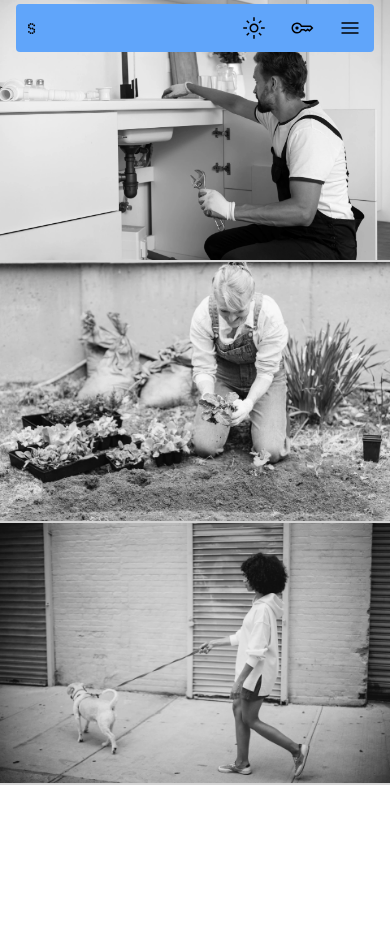
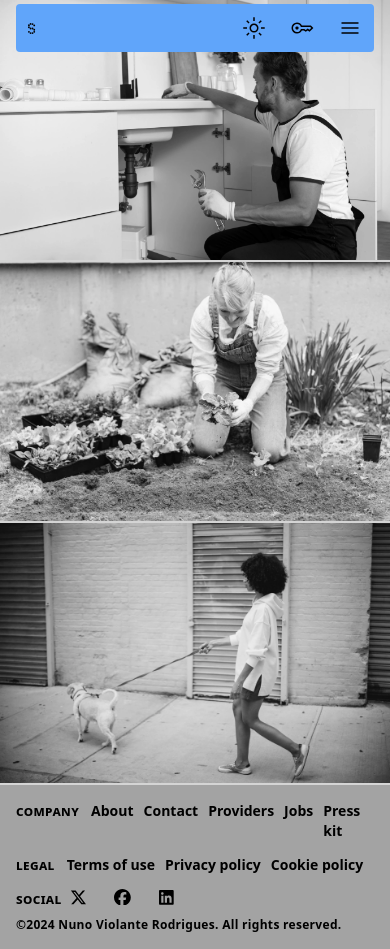
Before and after one commit to NVR-2023/45-Solutioner-2.0, a Next.js app: page / in a window 390 px wide. Before the commit the page ends 844 px from the top, so only its background shows below. Built offline with nearby package versions, Linux system fonts and the light colour scheme.

Commit message:
fix(footer): fix footer layout on mobile

```diff
--- a/src/app/layout.tsx
+++ b/src/app/layout.tsx
@@ -1,12 +1,11 @@
 import type { Metadata } from "next";
 import { aperçuFont } from "@/utils/functions/localfontloader";
-import { ThemeContextProvider } from "@/contexts/theme-context";
 
 import "./globals.css";
 
 export const metadata: Metadata = {
-  title: "Create Next App",
-  description: "Generated by create next app",
+  title: "Solutioner",
+  description: "A Next,js 14 home services app by Nuno Rodriguesp",
 };
 
 export default function RootLayout({
@@ -17,7 +16,7 @@ export default function RootLayout({
   return (
     <html lang="en" className="!scroll-smooth">
       <body className={`${aperçuFont.variable}`}>
-        <ThemeContextProvider>{children}</ThemeContextProvider>
+        {children}
       </body>
     </html>
   );
--- a/src/app/page.tsx
+++ b/src/app/page.tsx
@@ -23,7 +23,7 @@ export default function Home() {
       <div className="border-b-2 border-neutral-300">
         <PricingSectionHome />
       </div>
-      <div className="hidden md:block">
+      <div className="">
         <Footer />
       </div>
     </main>
--- a/src/components/UI/theme-switch/theme-switch.tsx
+++ b/src/components/UI/theme-switch/theme-switch.tsx
@@ -3,13 +3,12 @@ import LightThemeIcon from "../../icons/light-theme-icon";
 import DarkThemeIcon from "../../icons/dark-theme-icon";
 import SystemThemeIcon from "../../icons/system-theme-icon";
 
+import { ThemeModeType } from "@/types/component-props-types";
 import getThemeModeFromLocalStorage from "@/utils/functions/getThemeModeFromLocalStorage";
 import getSystemThemePreference from "@/utils/functions/getSystemThemePreference";
 import setThemeModeToLocalStorage from "@/utils/functions/setThemeToLocalStorage";
 
 const ThemeSwitch: FC = () => {
-
-  type ThemeModeType = "light" | "dark" | "system";
 
   const [currentThemeMode, setCurrentThemeMode] = useState<ThemeModeType>("light");
 
--- a/src/contexts/theme-context.tsx
+++ /dev/null
@@ -1,32 +0,0 @@
-"use client";
-import React, { createContext, useContext, useState, FC, Dispatch, SetStateAction } from "react";
-
-import { basicChildrenType } from "@/types/component-props-types";
-
-type ThemeContextPropsType = {
-  isDarkThemeOn: boolean;
-  setIsDarkThemeOn: Dispatch<SetStateAction<boolean>>;
-};
-
-const ThemeContext = createContext<ThemeContextPropsType | undefined>(undefined);
-
-export const ThemeContextProvider: FC<basicChildrenType> = ({ children }) => {
-  const [isDarkThemeOn, setIsDarkThemeOn] = useState(false);
-  return (
-    <ThemeContext.Provider
-      value={{
-        isDarkThemeOn: isDarkThemeOn,
-        setIsDarkThemeOn: setIsDarkThemeOn,
-      }}>
-      {children}
-    </ThemeContext.Provider>
-  );
-};
-
-export const useThemeContext = (): ThemeContextPropsType => {
-  const context = useContext(ThemeContext);
-  if (!context) {
-    throw new Error("useThemeContext must be used within a ThemeContextProvider");
-  }
-  return context;
-};
--- a/src/sections/footer/footer.tsx
+++ b/src/sections/footer/footer.tsx
@@ -7,7 +7,7 @@ import FooterSocialSegment from "./sub-components/footer-social-segment";
 const Footer: FC = () => {
 
   return (
-    <footer className="bg-neutral-400 dark:bg-neutral-700 flex flex-col md:flex-row md:justify-around p-4">
+    <footer className="bg-neutral-400 dark:bg-neutral-700 text-black dark:text-white flex flex-col md:flex-row md:justify-around space-y-3 md-space-y-0 p-4">
       <FooterLinksSegment linkList={footerLinkArray[0]} />
       <FooterLinksSegment linkList={footerLinkArray[1]} />
       <FooterSocialSegment />
--- a/src/sections/footer/sub-components/footer-links-array.tsx
+++ b/src/sections/footer/sub-components/footer-links-array.tsx
@@ -5,7 +5,7 @@ type FooterLinkListType = FooterLinkSegmentType[];
 
 const footerLinkArray: FooterLinkListType = [
   {
-    label: "company",     links: ["About us", "Contact us", "Providers", "Jobs", "Press kit"],
+    label: "company",     links: ["About", "Contact", "Providers", "Jobs", "Press kit"],
   },
   { label: "legal", links: ["Terms of use", "Privacy policy", "Cookie policy"] },
 ];
--- a/src/sections/footer/sub-components/footer-links-segment.tsx
+++ b/src/sections/footer/sub-components/footer-links-segment.tsx
@@ -3,8 +3,6 @@ import getURLfromString from "@/utils/functions/geturlfromstring";
 import Link from "next/link";
 
 import {
-  LIGHT_THEME_FOOTER_LABELS,
-  DARK_THEME_FOOTER_LABELS,
   LIGHT_THEME_FOOTER_LINK,
   DARK_THEME_FOOTER_LINK,
 } from "@/app/global-text-styles";
@@ -19,15 +17,15 @@ const FooterLinksSegment: FC<{ linkList: LinkListType }> = ({ linkList }) => {
     <nav key={linkList.label}>
       <div className="flex flex-row md:flex-col w-26 md:w-64">
         <div
-          className={`${LIGHT_THEME_FOOTER_LABELS} ${DARK_THEME_FOOTER_LABELS} me-2 md:mb-2`}
+          className="text-sm font-black font-small-caps tracking-wide md:mb-2 pe-2 md:pe-0"
           id="footerHeading">
           {linkList.label}
         </div>
-        <ul className="list-none flex flex-row md:flex-col  md:space-y-2" aria-label="List of Links">
+        <ul className="list-none flex flex-row md:flex-col space-x-0.5 md:space-x-0 md:space-y-2" aria-label="List of Links">
           {linkList.links?.map((link, index) => (
             <li className="flex" key={index}>
               <Link
-                className={`flex ${LIGHT_THEME_FOOTER_LINK} ${DARK_THEME_FOOTER_LINK} pb-[1px] border-b-[1px] border-solid border-transparent transition-all duration-300 hover:border-current`}
+                className="text-sm md:text-xs font-semibold pb-[1px] px-1 md:px-0 border-b-[1px] border-solid border-transparent transition-all duration-300 hover:border-current"
                 href={getURLfromString(link)}
                 aria-current="page">
                 {link}
--- a/src/sections/footer/sub-components/footer-social-segment.tsx
+++ b/src/sections/footer/sub-components/footer-social-segment.tsx
@@ -1,29 +1,21 @@
 import React, { FC } from "react";
 import SocialMediaIcons from "./social-media-icons-footer";
 import getCurrentYearSpan from "@/utils/functions/getCurrentYearSpan";
-import {
-  LIGHT_THEME_FOOTER_LABELS,
-  DARK_THEME_FOOTER_LABELS,
-  LIGHT_THEME_FOOTER_CAPTION,
-  DARK_THEME_FOOTER_CAPTION,
-} from "@/app/global-text-styles";
 
 const FooterSocialSegment: FC = () => {
   return (
-    <nav key="social" className="block w-64">
+    <nav key="social" className="flex flex-col">
+      <div className="flex md:block">
         <div
-          className={`${LIGHT_THEME_FOOTER_LABELS} ${DARK_THEME_FOOTER_LABELS} mb-3`}
+          className="text-sm font-black font-small-caps tracking-wide me-2 md:me-0 md:mb-2"
           id="footerHeading">
           social
         </div>
-        <div>
-          <SocialMediaIcons />
-        </div>
-        <div className="pt-2 md:pt-6">
-          <p className={`${LIGHT_THEME_FOOTER_CAPTION} ${DARK_THEME_FOOTER_CAPTION}`}>
-            {`©${getCurrentYearSpan()} Nuno Violante Rodrigues. All rights reserved.`}
-          </p>
-        </div>
+        <SocialMediaIcons />
+      </div>
+      <div className="pt-2 flex flex-col md:flex-row font-semibold md:font-bold md:text-[0.6rem] text-xs tracking-wide">
+        {`©${getCurrentYearSpan()} Nuno Violante Rodrigues. All rights reserved.`}
+      </div>
     </nav>
   );
 };
--- a/src/sections/navbar-homepage/sub-components/auth-segment.tsx
+++ b/src/sections/navbar-homepage/sub-components/auth-segment.tsx
@@ -23,7 +23,6 @@ const AuthSegment: FC = () => {
       <div className="md:hidden flex items-center">
         <MenuToggle />
       </div>
-
     </div>
   );
 };
--- a/src/sections/navbar-homepage/sub-components/mobile-sidemenu-homepage.tsx
+++ b/src/sections/navbar-homepage/sub-components/mobile-sidemenu-homepage.tsx
@@ -2,7 +2,6 @@ import React, { FC } from "react";
 import homepageSections from "@/sections/navbar-homepage/sub-components/homepage-sections";
 import Link from "next/link";
 import { getSectionFomString } from "@/utils/functions/getsectionfromurl";
-import { useThemeContext } from "@/contexts/theme-context";
 
 import {
   HOME_NAVBAR_LINKS_TEXT_LIGHT,
@@ -15,10 +14,8 @@ type MobileSidemenuPropsType = {
 };
 
 const MobileSidemenuHomepage: FC<MobileSidemenuPropsType> = ({ action }) => {
-  const { isDarkThemeOn } = useThemeContext();
   return (
-    <nav className={isDarkThemeOn ? "dark" : ""}>
-      <div className={`z-[999] top-3 right-3 ${LIGHT_THEME_DEFAULT} ${DARK_THEME_DEFAULT}`}>
+      <nav className={`z-[999] top-3 right-3 ${LIGHT_THEME_DEFAULT} ${DARK_THEME_DEFAULT}`}>
         <div className="flex justify-start">
           <ul className="list-none flex flex-col space-y-1 mt-3 mx-3">
             {homepageSections &&
@@ -34,8 +31,7 @@ const MobileSidemenuHomepage: FC<MobileSidemenuPropsType> = ({ action }) => {
             <br />
           </ul>
         </div>
-      </div>
-    </nav>
+      </nav>
   );
 };
 
--- a/src/types/component-props-types.tsx
+++ b/src/types/component-props-types.tsx
@@ -21,6 +21,7 @@ export type BasicChildrenType = {
   children: ReactNode;
 };
 
+export type ThemeModeType = "light" | "dark" | "system";
 
 export type SystemThemePreference = "light" | "dark" | "no-preference";
 
```
